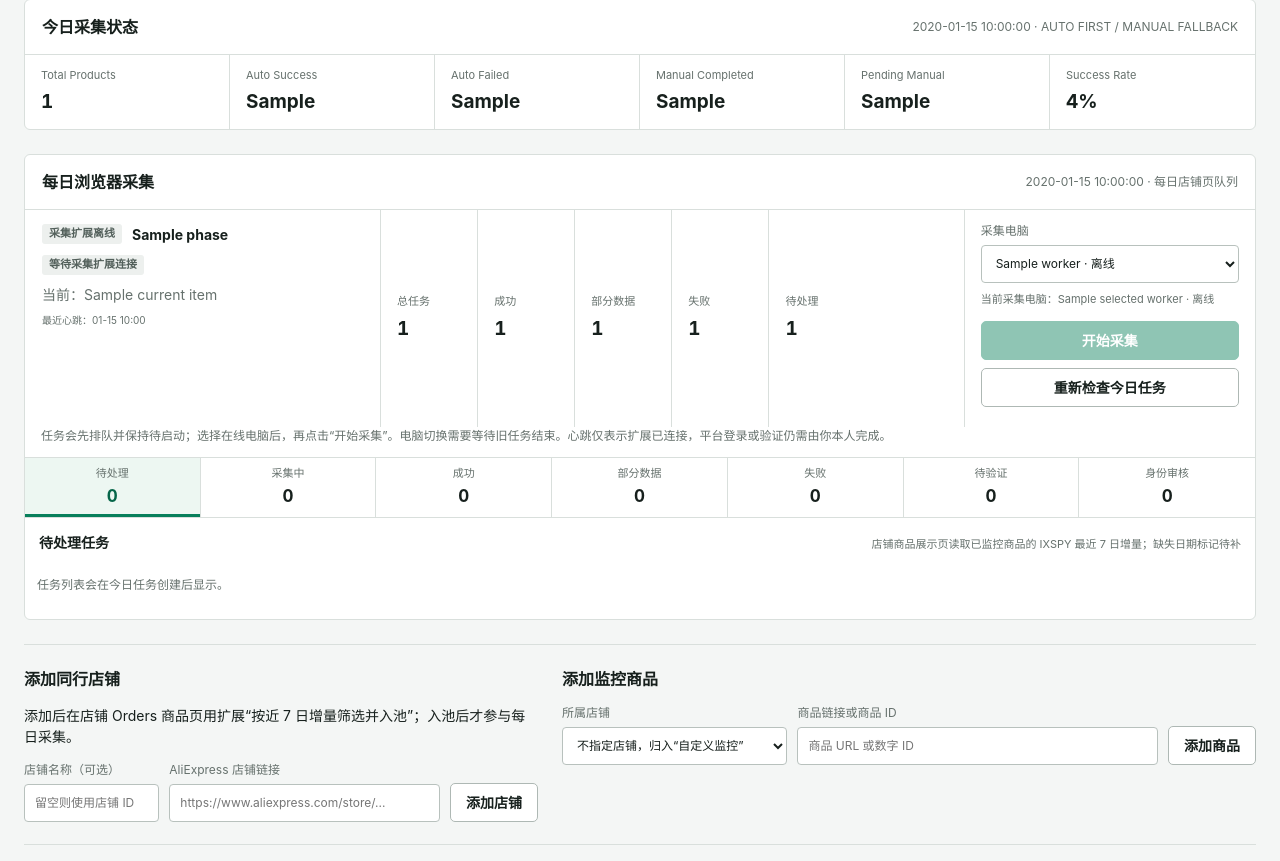
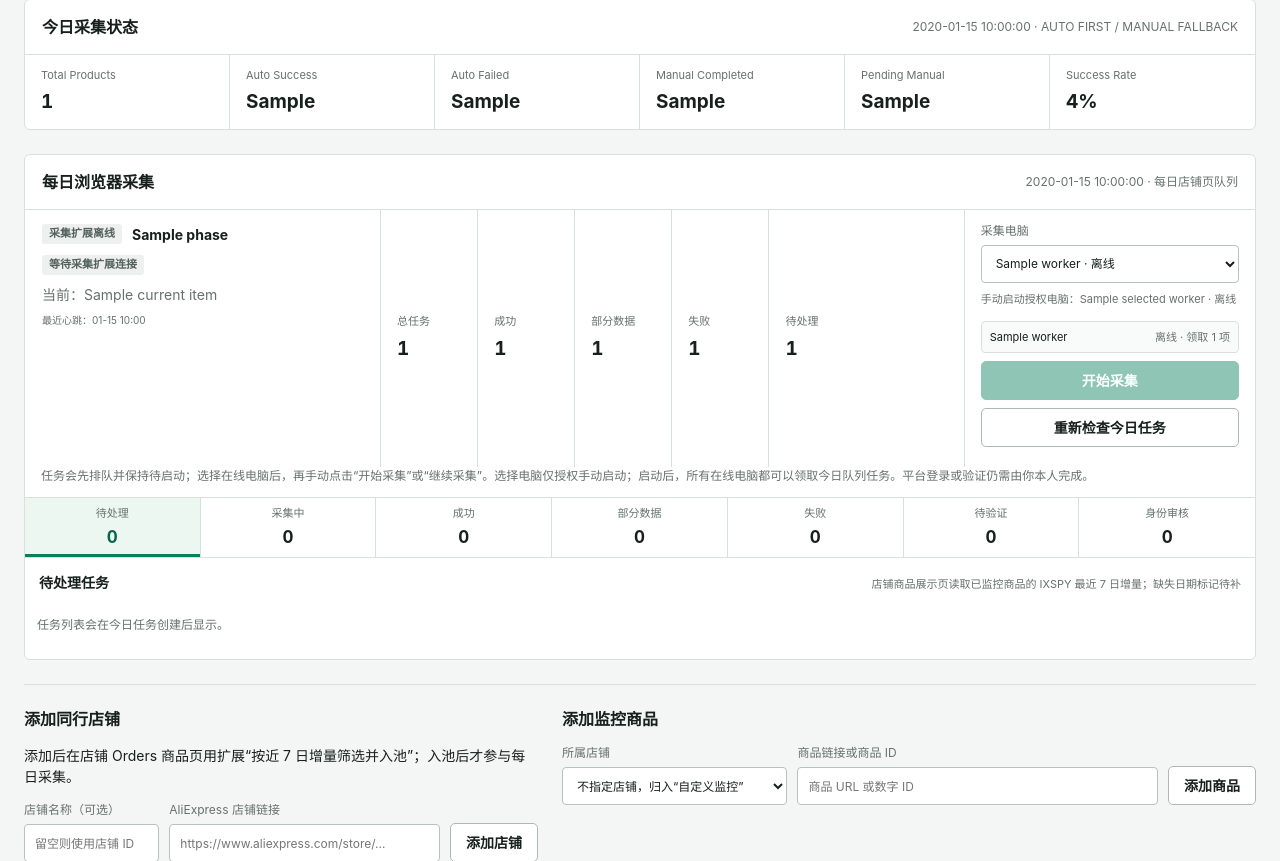
Before and after one commit to Galoremw/aliexpress-monitor, a FastAPI app: template app/templates/dashboard.html in a window 1280 px wide. Shown: the part 392-1253 px from the top of the page. Run offline with FastAPI, Linux system fonts and the light colour scheme; the template is opened without the code that fills it: most values are stand-ins (such as "Sample title", 1, 10 or a date in 2020); grey boxes marked "Sample" are stand-in pictures.

Commit message:
feat: show shared browser worker status

```diff
--- a/app/static/dashboard.css
+++ b/app/static/dashboard.css
@@ -76,6 +76,10 @@ html { scroll-behavior: smooth; }
 .browser-run-actions label { gap: 5px; color: var(--muted); font-size: 12px; }
 .browser-run-actions select { min-width: 0; }
 .browser-selected-worker-state { min-height: 22px; margin: 0; color: var(--muted); font-size: 11px; overflow-wrap: anywhere; }
+.browser-worker-loads { display: grid; gap: 5px; max-height: 112px; overflow: auto; padding: 7px 8px; border: 1px solid var(--line); border-radius: 4px; background: #f8fbf9; }
+.browser-worker-load { display: flex; align-items: baseline; justify-content: space-between; gap: 8px; font-size: 11px; }
+.browser-worker-load-name { min-width: 0; color: var(--ink); overflow-wrap: anywhere; }
+.browser-worker-load-state { flex: 0 0 auto; color: var(--muted); white-space: nowrap; }
 .browser-run-secondary-actions { display: flex; flex-wrap: wrap; gap: 8px; }
 .browser-run-help { margin: 0; padding: 0 16px 12px; color: var(--muted); font-size: 12px; }
 .browser-queue-content { border-top: 1px solid var(--line); }
@@ -328,6 +332,7 @@ tr:last-child td { border-bottom: 0; }
   .browser-progress-grid > *:nth-child(2n) { border-right: 0; }
   .browser-progress-grid > *:last-child { grid-column: 1 / -1; border-right: 0; }
   .browser-run-actions { align-items: stretch; flex-direction: column; }
+  .browser-worker-load-state { white-space: normal; text-align: right; }
   .browser-filter-grid { grid-template-columns: repeat(2, minmax(0, 1fr)); }
   .browser-filter:nth-child(3n) { border-right: 1px solid var(--line); }
   .browser-filter:nth-child(2n) { border-right: 0; }
--- a/app/static/dashboard.js
+++ b/app/static/dashboard.js
@@ -931,25 +931,47 @@ function updateBrowserCollectionControl(control) {
   browserCollectionControl = control;
   const selector = document.querySelector("#browser-collector-select");
   const selectedState = document.querySelector("#browser-selected-worker-state");
+  const workerLoads = document.querySelector("#browser-worker-loads");
   const start = document.querySelector("#browser-run-start");
   if (!selector || !start || !control) return;
 
   const selected = control.selected_worker;
   selector.replaceChildren(new Option("请选择在线采集电脑", ""));
   for (const worker of control.workers || []) {
-    const option = new Option(`${worker.label} · ${worker.online ? "在线" : "离线"}`, worker.worker_id);
+    const option = new Option(`${worker.display_label || worker.label} · ${worker.online ? "在线" : "离线"}`, worker.worker_id);
     selector.add(option);
   }
   selector.value = selected?.worker_id || "";
   selector.disabled = !(control.workers || []).length;
 
   if (selectedState) {
-    if (control.handoff_pending) {
-      selectedState.textContent = `等待旧采集任务结束（${control.draining_count}）`;
-    } else if (!selected) {
-      selectedState.textContent = "尚未选择采集电脑";
-    } else {
-      selectedState.textContent = `当前采集电脑：${selected.label} · ${selected.online ? "在线" : "离线"}`;
+    selectedState.textContent = selected
+      ? `手动启动授权电脑：${selected.display_label || selected.label} · ${selected.online ? "在线" : "离线"}`
+      : "尚未选择手动启动电脑";
+  }
+  if (workerLoads) {
+    workerLoads.replaceChildren();
+    const workers = control.workers || [];
+    if (!workers.length) {
+      const empty = document.createElement("p");
+      empty.className = "muted-value";
+      empty.textContent = "尚无采集电脑心跳";
+      workerLoads.append(empty);
+    }
+    for (const worker of workers) {
+      const row = document.createElement("div");
+      row.className = "browser-worker-load";
+      row.dataset.workerId = worker.worker_id;
+      row.dataset.workerClaimCount = String(Number(worker.active_claim_count) || 0);
+      row.setAttribute("aria-label", `${worker.display_label || worker.label}，${worker.online ? "在线" : "离线"}，领取 ${Number(worker.active_claim_count) || 0} 项`);
+      const name = document.createElement("span");
+      name.className = "browser-worker-load-name";
+      name.textContent = worker.display_label || worker.label;
+      const state = document.createElement("span");
+      state.className = "browser-worker-load-state";
+      state.textContent = `${worker.online ? "在线" : "离线"} · 领取 ${Number(worker.active_claim_count) || 0} 项`;
+      row.append(name, state);
+      workerLoads.append(row);
     }
   }
 
@@ -991,23 +1013,15 @@ document.querySelector("#browser-collector-select")?.addEventListener("change",
     selector.value = currentWorkerId;
     return;
   }
-  const activeRun = ["PENDING", "RUNNING", "NEEDS_VERIFICATION", "PAUSED"]
-    .includes(browserCollectionControl?.run_status);
-  const switchingActiveOwner = Boolean(currentWorkerId && currentWorkerId !== workerId && activeRun);
-  if (switchingActiveOwner && !window.confirm("切换采集电脑会暂停领取新任务，并等待旧电脑正在处理的任务结束。继续切换？")) {
-    selector.value = currentWorkerId;
-    return;
-  }
-
   selector.disabled = true;
   try {
     const control = await jsonRequest("/api/browser-collection/control/worker", {
       method: "POST",
-      body: JSON.stringify({ worker_id: workerId, confirm_handoff: switchingActiveOwner }),
+      body: JSON.stringify({ worker_id: workerId }),
     });
     updateBrowserCollectionControl(control);
     await refreshBrowserCollection();
-    notify("采集电脑已选择；队列仍待启动，请单独点击“开始采集”。");
+    notify("已选择手动启动电脑；开始后所有在线电脑都可以领取队列任务。");
   } catch (error) {
     selector.value = currentWorkerId;
     notify(error.message, true);
@@ -1030,9 +1044,9 @@ document.querySelector("#browser-run-start")?.addEventListener("click", async (e
     await refreshBrowserCollectionControl();
     if (run.dispatch_enabled) {
       window.dispatchEvent(new Event("aliexpress-monitor:browser-run-requested"));
-      notify(resuming ? "队列已恢复，将从暂停位置继续" : "采集已开始，由所选电脑处理队列");
+      notify(resuming ? "队列已恢复，在线电脑可继续领取任务" : "采集已开始，所有在线电脑都可领取队列任务");
     } else {
-      notify("队列仍未启动，请确认所选电脑在线且旧任务已结束。", true);
+      notify("队列仍未启动，请确认所选电脑在线并重试。", true);
     }
   } catch (error) {
     notify(error.message, true);
@@ -1092,7 +1106,7 @@ document.querySelector("#browser-collection-status")?.addEventListener("click",
       ? "已确认该店铺的 URL 身份；本轮仍保持跳过，需手动重新排队。"
       : actionType === "identity-reject"
         ? "已记录人工拒绝；本轮队列不受影响。"
-        : "该店铺已重新排队；任务将由当前所选采集电脑领取。");
+        : "该店铺已重新排队；任务将由在线采集电脑领取。");
   } catch (error) {
     notify(error.message, true);
   } finally {
--- a/app/templates/base.html
+++ b/app/templates/base.html
@@ -4,7 +4,7 @@
     <meta charset="utf-8">
     <meta name="viewport" content="width=device-width, initial-scale=1">
     <title>{% block title %}AliExpress 竞品监控{% endblock %}{% if request.query_params.get("dianxiaomi_worker") == "1" %} · 隔离 Chrome 工作模式{% endif %}</title>
-    <link rel="stylesheet" href="/static/dashboard.css?v=galore-collector-02">
+    <link rel="stylesheet" href="/static/dashboard.css?v=galore-collector-03">
     {% block styles %}{% endblock %}
   </head>
   <body>
@@ -23,7 +23,7 @@
     </header>
     <main>{% block content %}{% endblock %}</main>
     <div id="toast" class="toast" role="status" aria-live="polite"></div>
-    <script src="/static/dashboard.js?v=galore-collector-02" defer></script>
+    <script src="/static/dashboard.js?v=galore-collector-03" defer></script>
     <script>
       document.querySelector("#logout")?.addEventListener("click", async () => {
         await fetch("/api/auth/logout", { method: "POST", credentials: "include" });
--- a/app/templates/dashboard.html
+++ b/app/templates/dashboard.html
@@ -69,11 +69,21 @@
         <select id="browser-collector-select" aria-label="选择采集电脑">
           <option value="">请选择在线采集电脑</option>
           {% for worker in browser_collection_control.workers %}
-          <option value="{{ worker.worker_id }}"{% if browser_collection_control.selected_worker and browser_collection_control.selected_worker.worker_id == worker.worker_id %} selected{% endif %}>{{ worker.label }} · {{ "在线" if worker.online else "离线" }}</option>
+          <option value="{{ worker.worker_id }}"{% if browser_collection_control.selected_worker and browser_collection_control.selected_worker.worker_id == worker.worker_id %} selected{% endif %}>{{ worker.display_label }} · {{ "在线" if worker.online else "离线" }}</option>
           {% endfor %}
         </select>
       </label>
-      <p id="browser-selected-worker-state" class="browser-selected-worker-state" role="status" aria-live="polite">{% if browser_collection_control.handoff_pending %}等待旧采集任务结束（{{ browser_collection_control.draining_count }}）{% elif browser_collection_control.selected_worker %}当前采集电脑：{{ browser_collection_control.selected_worker.label }} · {{ "在线" if browser_collection_control.selected_worker.online else "离线" }}{% else %}尚未选择采集电脑{% endif %}</p>
+      <p id="browser-selected-worker-state" class="browser-selected-worker-state" role="status" aria-live="polite">{% if browser_collection_control.selected_worker %}手动启动授权电脑：{{ browser_collection_control.selected_worker.display_label }} · {{ "在线" if browser_collection_control.selected_worker.online else "离线" }}{% else %}尚未选择手动启动电脑{% endif %}</p>
+      <div id="browser-worker-loads" class="browser-worker-loads" aria-label="在线采集电脑任务状态" aria-live="polite">
+        {% for worker in browser_collection_control.workers %}
+        <div class="browser-worker-load" data-worker-id="{{ worker.worker_id }}" data-worker-claim-count="{{ worker.active_claim_count }}">
+          <span class="browser-worker-load-name">{{ worker.display_label }}</span>
+          <span class="browser-worker-load-state">{{ "在线" if worker.online else "离线" }} · 领取 {{ worker.active_claim_count }} 项</span>
+        </div>
+        {% else %}
+        <p class="muted-value">尚无采集电脑心跳</p>
+        {% endfor %}
+      </div>
       <button id="browser-run-start" class="button primary" type="button"{% if not browser_collection_control.can_start or browser_collection_control.dispatch_enabled %} disabled{% endif %}>{% if browser_collection_control.dispatch_enabled %}采集中{% elif browser_collection_control.run_status in ["NEEDS_VERIFICATION", "PAUSED"] %}继续采集{% elif browser_collection_run and browser_collection_run.status in ["COMPLETED", "PARTIAL", "FAILED"] and not browser_collection_control.can_start %}今日已完成{% else %}开始采集{% endif %}</button>
       <button id="browser-run-now" class="button" type="button"{% if browser_collection_run and browser_collection_run.paused_reason == "manual_cancel" %} hidden{% endif %}>重新检查今日任务</button>
       <div class="browser-run-secondary-actions">
@@ -82,7 +92,7 @@
       </div>
     </div>
   </div>
-  <p class="browser-run-help">任务会先排队并保持待启动；选择在线电脑后，再点击“开始采集”。电脑切换需要等待旧任务结束。心跳仅表示扩展已连接，平台登录或验证仍需由你本人完成。</p>
+  <p class="browser-run-help">任务会先排队并保持待启动；选择在线电脑后，再手动点击“开始采集”或“继续采集”。选择电脑仅授权手动启动；启动后，所有在线电脑都可以领取今日队列任务。平台登录或验证仍需由你本人完成。</p>
   <div class="browser-queue-content">
     <div class="browser-filter-grid" role="tablist" aria-label="按状态查看浏览器采集任务">
       <button class="browser-filter active" type="button" role="tab" aria-selected="true" data-browser-filter="pending"><small>待处理</small><b data-browser-filter-value="pending">0</b></button>
```
Also changed, not shown: docs/superpowers/plans/2026-10-31-shared-browser-collection-workers.md (+9 -9 lines), tests/test_dashboard.py (+61 -1 lines).
